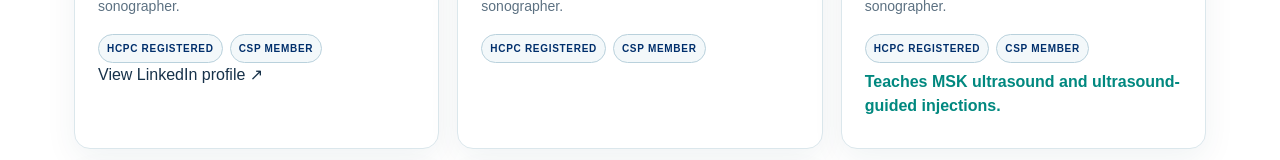
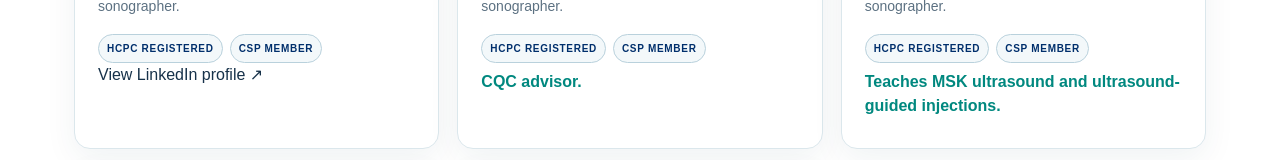
Before and after one commit to insightmsk/insight-health-partners, a Next.js app: page / in a window 1280 px wide. Shown: the part 1354-1514 px from the top of the page. Built offline with nearby package versions, Linux system fonts and the light colour scheme.

Commit message:
Add Mikesh Patel CQC advisory expertise

```diff
--- a/app/page.js
+++ b/app/page.js
@@ -17,7 +17,7 @@ const team=[
 
 
 const profileLinks={"Paul Watson":"https://www.linkedin.com/in/paul-watson-b2840910b","Khaled Barick":"https://www.linkedin.com/in/khaled-barick-952506244","David Toy":"https://www.linkedin.com/in/david-toy-4ab71454"};
-const highlights={"Paul Watson":"Teaches MSK ultrasound and ultrasound-guided injections.","Maxence Legout":"Teaches MSK ultrasound and ultrasound-guided injections."};
+const highlights={"Mikesh Patel":"CQC advisor.","Paul Watson":"Teaches MSK ultrasound and ultrasound-guided injections.","Maxence Legout":"Teaches MSK ultrasound and ultrasound-guided injections."};
 
 export default function Home(){return <><Header/><main>
   <section className="hero" id="home"><div className="shell hero-grid"><div><h1>Partnering with the NHS to deliver outstanding MSK ultrasound and guided injection services.</h1><p>Insight Health Partners supports NHS Trusts, Integrated Care Boards, GP Federations, Primary Care Networks and Community Diagnostic Centres with focused musculoskeletal diagnostic ultrasound and ultrasound-guided injection capacity.</p><div className="actions"><Link className="btn light" href="/#our-services">Explore our services</Link><Link className="text-link" href="/#get-in-touch">Start a conversation →</Link></div></div><div className="hero-photos" role="group" aria-label="MSK diagnostic ultrasound and guided injection services"><div className="hero-photo-main"><Image src="/images/ultrasound-diagnostic.jpg" alt="Clinician operating diagnostic ultrasound equipment" fill priority sizes="(max-width: 940px) 100vw, 25vw"/></div><div className="hero-photo-small"><Image src="/images/patient-consultation.jpg" alt="Clinician discussing care with a patient" fill priority sizes="(max-width: 940px) 50vw, 13vw"/></div><div className="hero-photo-small"><Image src="/images/guided-injection.jpg" alt="Clinician preparing medication for a guided injection" fill priority sizes="(max-width: 940px) 50vw, 13vw"/></div><div className="hero-photo-copy"><strong>Better access.<br/>Better pathways.<br/>Better care.</strong></div></div></div></section>
```
